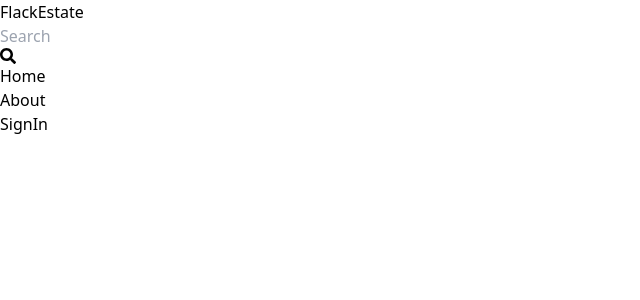
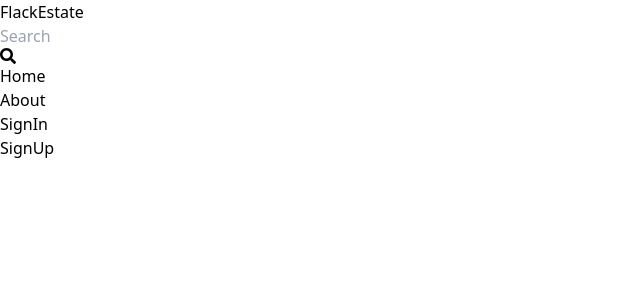
Before and after one commit to Kaustubh-404/MERN-RealEstate, a React (Vite) app in the folder Client/: page /signup in a window 1280 px wide. Shown: the top 300 px of the page, without its empty margins (0-640 px from the left). Built offline with nearby package versions, Linux system fonts and the light colour scheme.

Commit message:
minor change in clientside

```diff
--- a/Client/src/App.jsx
+++ b/Client/src/App.jsx
@@ -3,7 +3,7 @@
 import Home from './pages/Home'
 import Profile from './pages/Profile'
 import About from './pages/About'
-import SignOut from './pages/SignOut'
+import SignUp from './pages/SignUp'
 import SignIn from './pages/SignIn'
 import Header from './components/Header'
 
@@ -19,7 +19,7 @@
   <Route path='/profile' element={<Profile />}/>
   <Route path='/about' element={<About />}/>
   <Route path='/signin' element={<SignIn />}/>
-  <Route path='/signout' element={<SignOut />}/>
+  <Route path='/signup' element={<SignUp />}/>
 
   </Routes>
   </BrowserRouter>
--- a/Client/src/pages/SignOut.jsx
+++ /dev/null
@@ -1,9 +0,0 @@
-import React from 'react'
-
-const SignOut = () => {
-  return (
-    <div>SignOut</div>
-  )
-}
-
-export default SignOut
--- /dev/null
+++ b/Client/src/pages/SignUp.jsx
@@ -0,0 +1,9 @@
+import React from 'react'
+
+const SignUp = () => {
+  return (
+    <div>SignUp</div>
+  )
+}
+
+export default SignUp
```
